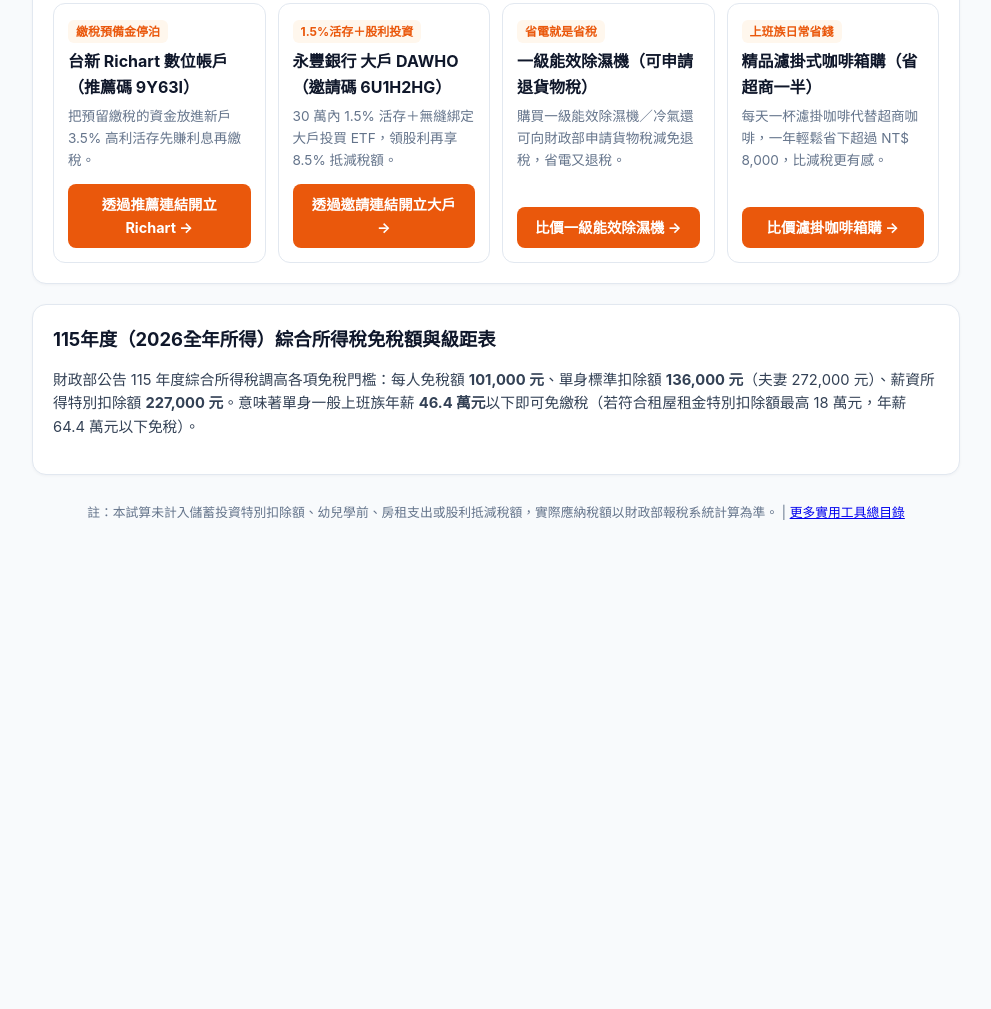
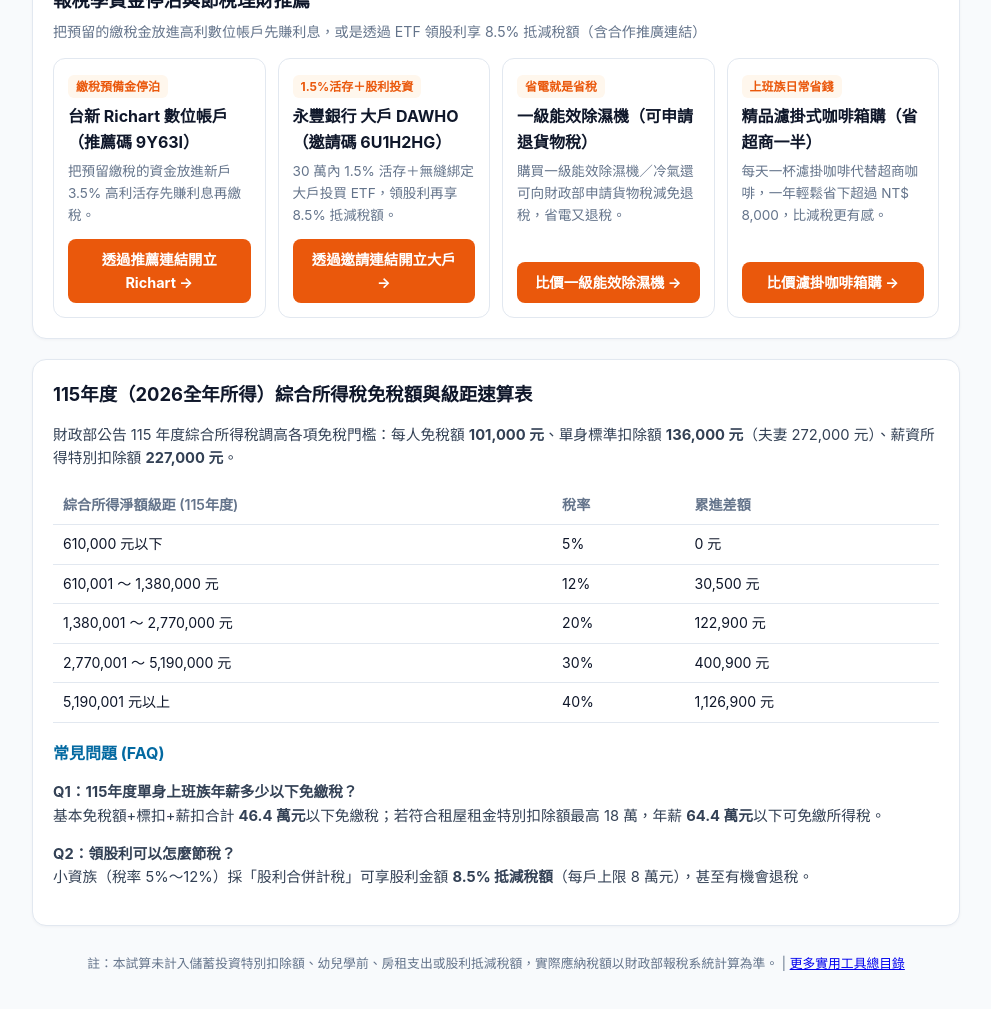
Before and after one commit to jimmycmhsieh0801-cloud/tw-income-tax-calc, a plain HTML site: page index.html in a window 1280 px wide. Shown: the part 587-1596 px from the top of the page, without its empty margins (144-1135 px from the left). Before the commit the page ends 1171 px from the top, so only its background shows below. Drawn offline with Linux system fonts and the light colour scheme.

Commit message:
Watchdog 00:00 ROI upgrade: SEO depth, direct result CTA, cross-nav, link fix

```diff
--- a/index.html
+++ b/index.html
@@ -35,7 +35,7 @@
   }
   </script>
   <script type="application/ld+json">
-  {"@context": "https://schema.org", "@type": "FAQPage", "mainEntity": [{"@type": "Question", "name": "2026年(115年度)綜合所得稅免稅額與標準扣除額是多少？", "acceptedAnswer": {"@type": "Answer", "text": "115年度(2026全年所得)免稅額調高為每人101,000元，單身標準扣除額136,000元(有配偶272,000元)，薪資所得特別扣除額227,000元；單身上班族基本免稅門檻達464,000元(含租屋扣除額可達644,000元)。"}}]}
+  {"@context": "https://schema.org", "@type": "FAQPage", "mainEntity": [{"@type": "Question", "name": "2026年(115年度)綜合所得稅免稅額與標準扣除額是多少？", "acceptedAnswer": {"@type": "Answer", "text": "115年度(2026全年所得)免稅額調高為每人101,000元，單身標準扣除額136,000元(有配偶272,000元)，薪資所得特別扣除額227,000元；單身上班族基本免稅門檻達464,000元(含租屋扣除額可達644,000元)。"}}, {"@type": "Question", "name": "114年度與115年度所得稅差在哪一年申報？", "acceptedAnswer": {"@type": "Answer", "text": "2026年5月申報的是 114 年度所得；115 年度調高免稅額的新制適用於 2026 全年所得，並於 2027 年 5 月報稅時適用。"}}, {"@type": "Question", "name": "高股息ETF領股利真的能退稅嗎？", "acceptedAnswer": {"@type": "Answer", "text": "若適用 5% 稅率或免稅族群，選擇股利合併計稅可享 8.5% 抵減稅額（上限 8 萬元），抵減大於應納稅額時即可申請退稅。"}}]}
   </script>
   <style>
     :root {
@@ -161,6 +161,7 @@
       <div class="metric"><div class="label">適用邊際稅率</div><div class="value highlight" id="taxRateEl">--</div></div>
       <div class="metric"><div class="label">預估應納稅額</div><div class="value warn" id="taxPayEl">--</div></div>
     </div>
+  <div style="margin-top:14px;text-align:center;"><a class="cta-btn lead-cta" href="https://richart.tw/TSDIB_RichartWeb/RC07/RC070100?sn=9Y63I&utm_source=richart&utm_medium=app&utm_campaign=richart_mgm_20230701" target="_blank" rel="noopener noreferrer nofollow" style="background:#0284c7;">預留報稅金放 Richart 享 3.5% 高利先賺利息 →</a></div>
   </div>
 </section>
 
@@ -171,9 +172,21 @@
     </section>
 
     <article class="card seo-section">
-
-<h2>115年度（2026全年所得）綜合所得稅免稅額與級距表</h2>
-<p>財政部公告 115 年度綜合所得稅調高各項免稅門檻：每人免稅額 <strong>101,000 元</strong>、單身標準扣除額 <strong>136,000 元</strong>（夫妻 272,000 元）、薪資所得特別扣除額 <strong>227,000 元</strong>。意味著單身一般上班族年薪 <strong>46.4 萬元</strong>以下即可免繳稅（若符合租屋租金特別扣除額最高 18 萬元，年薪 64.4 萬元以下免稅）。</p>
+      <h2>115年度（2026全年所得）綜合所得稅免稅額與級距速算表</h2>
+      <p>財政部公告 115 年度綜合所得稅調高各項免稅門檻：每人免稅額 <strong>101,000 元</strong>、單身標準扣除額 <strong>136,000 元</strong>（夫妻 272,000 元）、薪資所得特別扣除額 <strong>227,000 元</strong>。</p>
+      <table>
+        <thead><tr><th>綜合所得淨額級距 (115年度)</th><th>稅率</th><th>累進差額</th></tr></thead>
+        <tbody>
+          <tr><td>610,000 元以下</td><td>5%</td><td>0 元</td></tr>
+          <tr><td>610,001 ～ 1,380,000 元</td><td>12%</td><td>30,500 元</td></tr>
+          <tr><td>1,380,001 ～ 2,770,000 元</td><td>20%</td><td>122,900 元</td></tr>
+          <tr><td>2,770,001 ～ 5,190,000 元</td><td>30%</td><td>400,900 元</td></tr>
+          <tr><td>5,190,001 元以上</td><td>40%</td><td>1,126,900 元</td></tr>
+        </tbody>
+      </table>
+      <h3>常見問題 (FAQ)</h3>
+      <p><strong>Q1：115年度單身上班族年薪多少以下免繳稅？</strong><br>基本免稅額+標扣+薪扣合計 <strong>46.4 萬元</strong>以下免繳稅；若符合租屋租金特別扣除額最高 18 萬，年薪 <strong>64.4 萬元</strong>以下可免繳所得稅。</p>
+      <p><strong>Q2：領股利可以怎麼節稅？</strong><br>小資族（稅率 5%～12%）採「股利合併計稅」可享股利金額 <strong>8.5% 抵減稅額</strong>（每戶上限 8 萬元），甚至有機會退稅。</p>
     </article>
 
     <footer>
```
